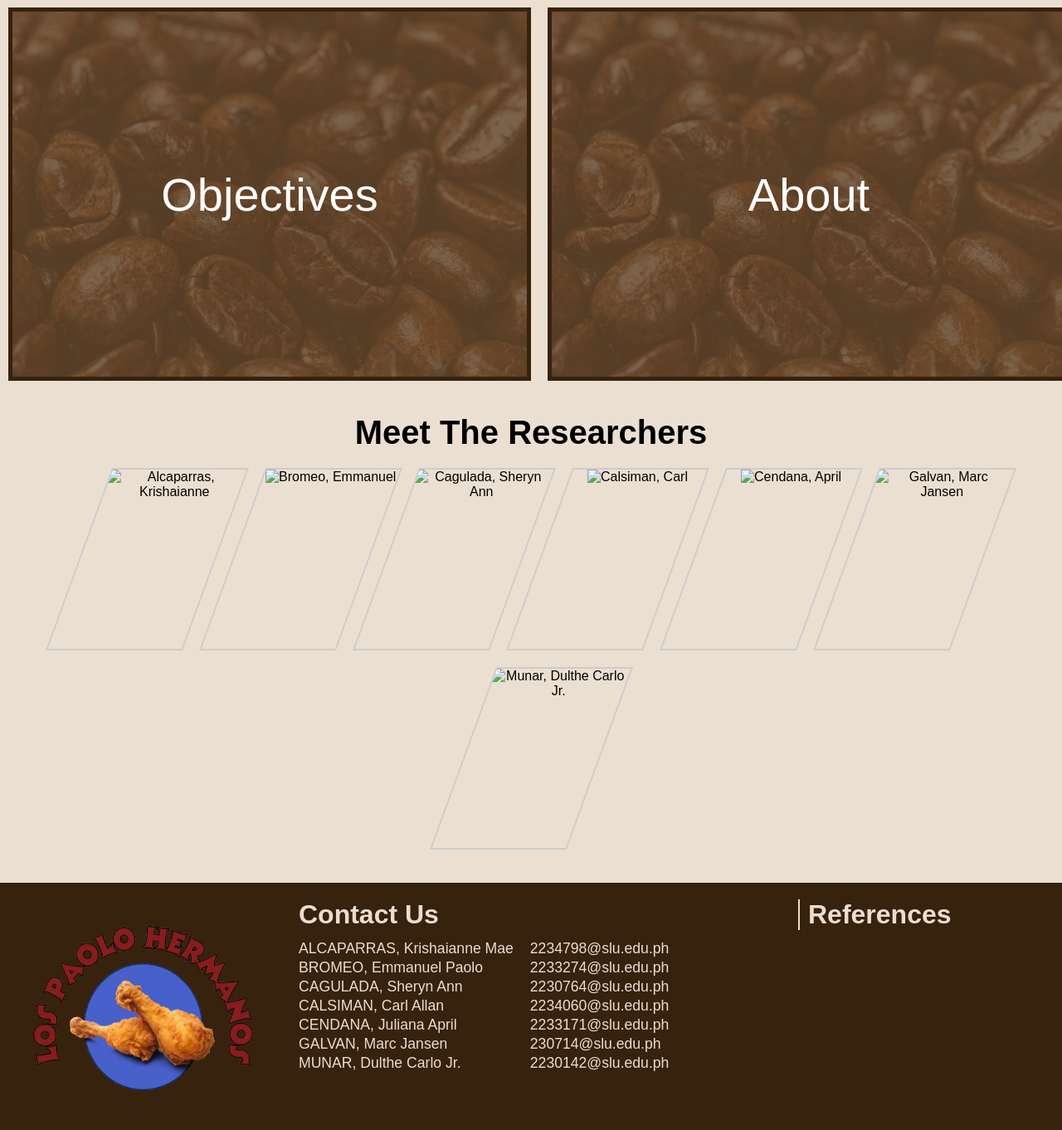
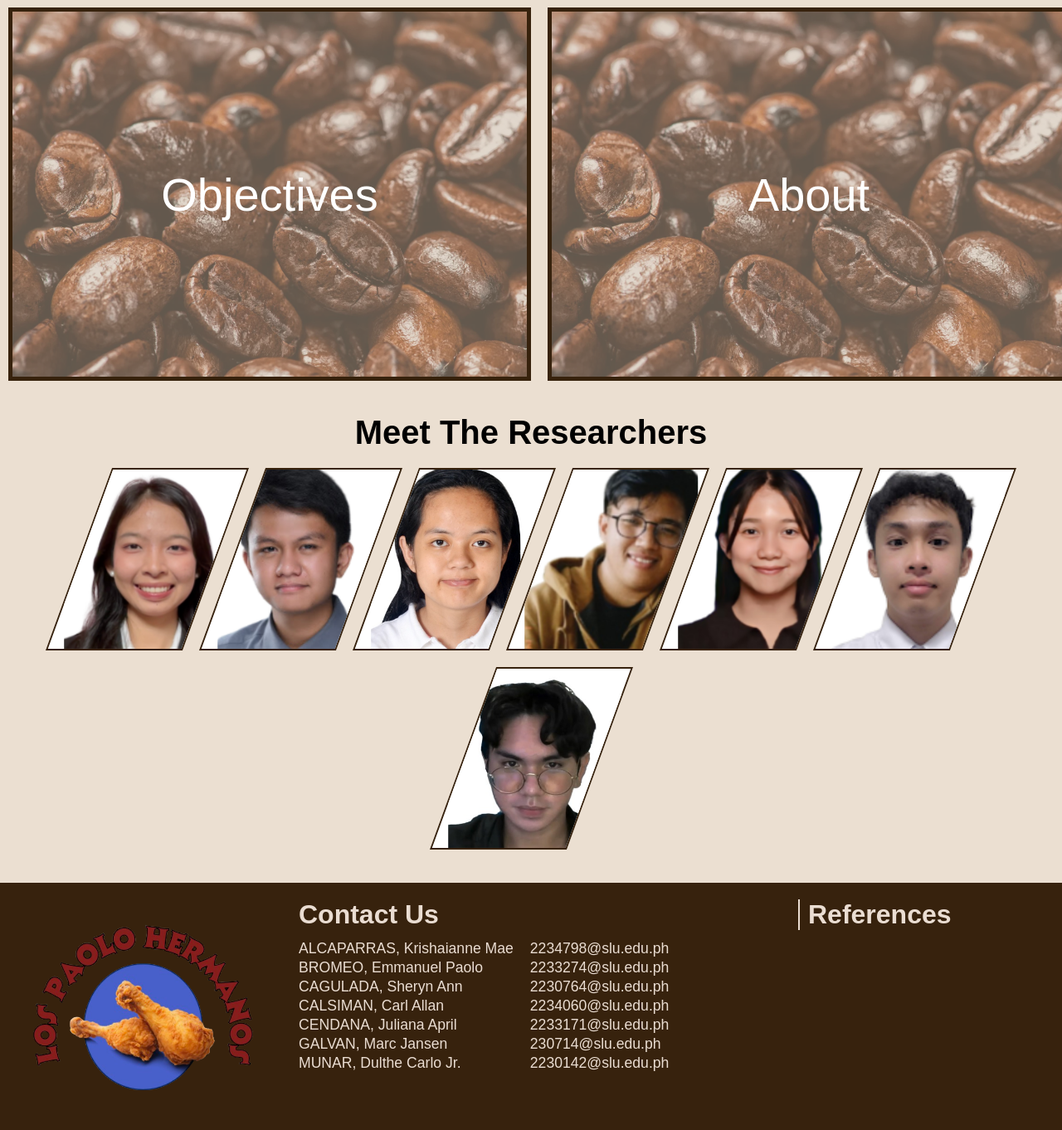
Before and after one commit to Krishianne/9351_LosPaoloHermanos, a Flask app: page /about in a window 1280 px wide. Shown: the part 225-1587 px from the top of the page at 83% size. Run offline with Flask 3, Linux system fonts and the light colour scheme; some web fonts are replaced.

Commit message:
Updates in About page

```diff
--- a/app/static/about.css
+++ b/app/static/about.css
@@ -148,6 +148,7 @@ header {
     font-family: 'Merriweather', sans-serif;
     font-size: 2.5rem;
 }
+
 .about-developers {
     text-align: center;
     margin: 40px 20px;
@@ -157,24 +158,76 @@ header {
 .developer-container {
   display: flex;
   justify-content: center;
+  flex-wrap: wrap;
   gap: 20px;
-    flex-wrap: wrap;
   margin-top: 20px;
+
+  opacity: 0;
+  transform: translateY(100px);
+  transition: all 0.8s ease-out;
+}
+
+.developer-container.slide-in {
+  opacity: 1;
+  transform: translateY(0);
 }
 
  .developer {
+  background-color: white;
   width: 165px;
   height: 220px;
   transform: skew(-20deg);
   overflow: hidden;
   border: 2px solid #ccc;
+  position: relative;
+  cursor: pointer;
+  border: 2px solid #37220d;
 }
 
 .developer img {
+  position: absolute;
+  top: -10%;
+  left: -10%;
+  width: 130%;
+  height: 130%;
+  object-fit: cover;
+  transform: skew(20deg);
+  transition: opacity 0.3s ease;
+}
+
+.overlay {
+  position: absolute;
+  top: 0;
+  left: 0;
   width: 100%;
   height: 100%;
-    object-fit: cover;
-    transform: skew(20deg);
+  background: rgba(0, 0, 0, 0);
+  transition: background 0.3s ease;
+  z-index: 1;
+}
+
+.name {
+  position: absolute;
+  bottom: 10px;
+  left: 50%;
+  transform: translateX(-50%) translateY(20px);
+  color: white;
+  font-family: 'Merriweather', sans-serif;
+  font-size: 1.7rem;
+  opacity: 0;
+  transition: all 0.4s ease;
+  z-index: 2;
+  text-align: center;
+  white-space: pre-wrap;
+}
+
+.developer:hover .overlay {
+  background: rgba(0, 0, 0, 0.4);
+}
+
+.developer:hover .name {
+  opacity: 1;
+  transform: translate(-50%, -50%) scale(1.05);
 }
 
 
--- /dev/null
+++ b/app/static/scripts/about.js
@@ -0,0 +1,14 @@
+const observer = new IntersectionObserver((entries) => {
+    entries.forEach(entry => {
+      if (entry.isIntersecting) {
+        entry.target.classList.add('slide-in');
+      } else {
+        entry.target.classList.remove('slide-in');
+      }
+    });
+  }, {
+    threshold: 0.3
+  });
+
+  const container = document.querySelector('.developer-container');
+  observer.observe(container);
--- a/app/templates/about.html
+++ b/app/templates/about.html
@@ -64,25 +64,39 @@
           <h2>Meet The Researchers</h2>
           <div class="developer-container">
             <div class="developer">
-                <img src="" alt="Alcaparras, Krishaianne" />
+                <img src="{{ url_for('static', filename='images/Alcaparras.png') }}" alt="Alcaparras, Krishaianne" />
+                <div class="overlay"></div>
+                <div class="name">Alcaparras, Krishaianne</div>
             </div>
             <div class="developer">
-                <img src="" alt="Bromeo, Emmanuel" />
+                <img src="{{ url_for('static', filename='images/Bromeo.png') }}" alt="Bromeo, Emmanuel" />
+                <div class="overlay"></div>
+                <div class="name">Bromeo, Emmanuel</div>
             </div>
             <div class="developer">
-                <img src="" alt="Cagulada, Sheryn Ann" />
+                <img src="{{ url_for('static', filename='images/Cagulada.png') }}" alt="Cagulada, Sheryn Ann" />
+                <div class="overlay"></div>
+                <div class="name">Cagulada, Sheryn Ann</div>
             </div>
             <div class="developer">
-                <img src="" alt="Calsiman, Carl" />
+                <img src="{{ url_for('static', filename='images/Calsiman.png') }}" alt="Calsiman, Carl" />
+                <div class="overlay"></div>
+                <div class="name">Calsiman, Carl</div>
             </div>
             <div class="developer">
-                <img src="" alt="Cendana, April" />
+                <img src="{{ url_for('static', filename='images/Cendana.png') }}" alt="Cendaña, April" />
+                <div class="overlay"></div>
+                <div class="name">Cendaña, April</div>
               </div>
             <div class="developer">
-                <img src="" alt="Galvan, Marc Jansen" />
+                <img src="{{ url_for('static', filename='images/Galvan.png') }}" alt="Galvan, Marc Jansen" />
+                <div class="overlay"></div>
+                <div class="name">Galvan, Marc Jansen</div>
             </div>
             <div class="developer">
-                <img src="" alt="Munar, Dulthe Carlo Jr." />
+                <img src="{{ url_for('static', filename='images/Munar.jpg') }}" alt="Munar, Dulthe Carlo Jr." />
+                <div class="overlay"></div>
+                <div class="name">Munar, Dulthe Carlo Jr.</div>
             </div>
           </div>
         </div>
@@ -121,5 +135,7 @@
         </div>
     </footer>
 
+    <script src="{{ url_for('static', filename='scripts/about.js') }}"></script>
+
 </body>
 </html>
```
Also changed, not shown: app/static/images/Alcaparras.png (added), app/static/images/Bromeo.png (added), app/static/images/Cagulada.png (added), app/static/images/Calsiman.png (added), app/static/images/Cendana.png (added), app/static/images/Galvan.png (added), app/static/images/Munar.jpg (added). Lines whose indentation alone changed are shown as unchanged.
